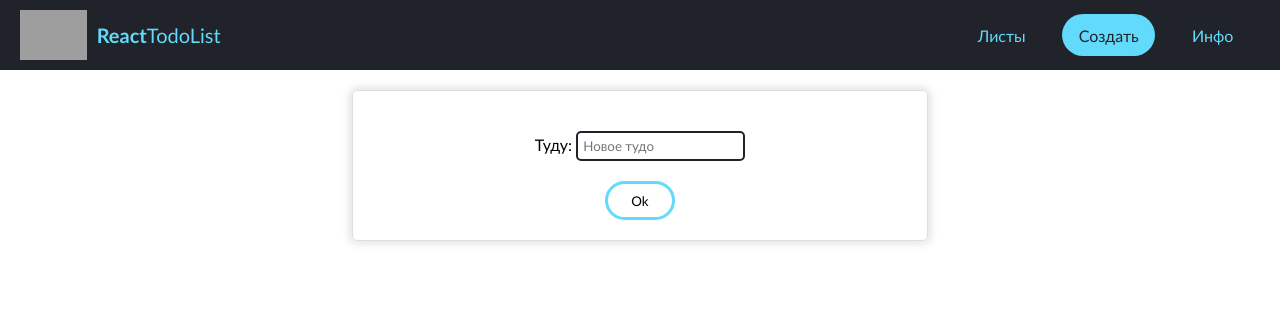
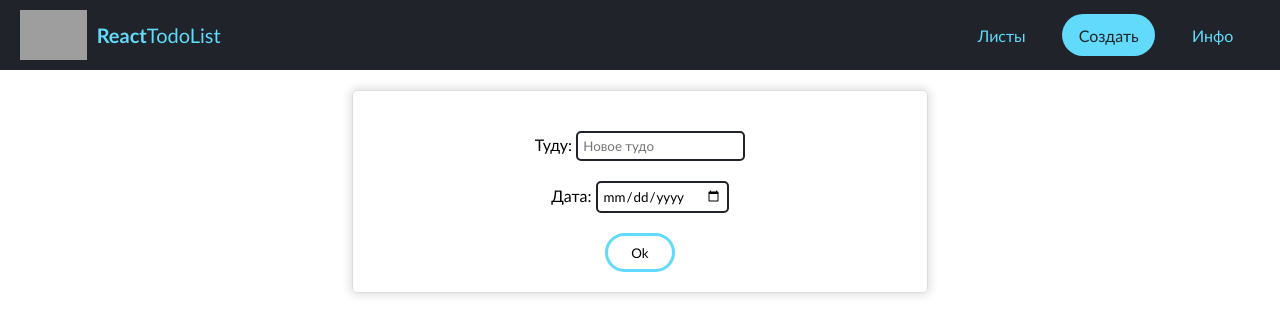
Before and after one commit to urunov-fedya/todos, a React (Create React App) app: page /new in a window 1280 px wide. Shown: the top 334 px of the page. Built offline with nearby package versions, Linux system fonts and the light colour scheme; grey boxes are pictures that could not be loaded.

Commit message:
new feature date

```diff
--- a/src/components/layouts/NewTodo/NewTodo.js
+++ b/src/components/layouts/NewTodo/NewTodo.js
@@ -41,6 +41,16 @@ export default function NewTodo() {
                         placeholder="Новое тудо"/>
                 </div>
                 <div className="input__item">
+                    <label htmlFor="date">Дата: </label>
+                    <input
+                        type="date"
+                        id="date"
+                        name="date"
+                        value={todo.date || ""}
+                        onInput={handleChancge}
+                        placeholder="Новое тудо"/>
+                </div>
+                <div className="input__item">
                     <button>Ok</button>
                 </div>
             </form>
--- a/src/components/layouts/TodoItem/TodoItem.js
+++ b/src/components/layouts/TodoItem/TodoItem.js
@@ -8,7 +8,7 @@ export default function TodoItem({todo, index}) {
     const state = useSelector(state => state, shallowEqual);
 
     const dispatch = useDispatch();
-    const {name} = todo;
+    const {name, date} = todo;
 
     const handleDone = () => {
         dispatch(done(todo.id));
@@ -36,6 +36,9 @@ export default function TodoItem({todo, index}) {
                         id={`check-${todo.id}`}/>
                     <div className="todo__name">{name}</div>
                 </div>
+                <div className="todo__date">
+                    {date}
+                </div>
                 <button
                     className="todo__remove"
                     onClick={handleRemove}>
--- a/src/store/reducers/index.js
+++ b/src/store/reducers/index.js
@@ -8,6 +8,7 @@ import {
 const emty = {
     id: Date.now(),
     name: '',
+    date: '',
     done: false
 };
 
```
Also changed, not shown: 1 other file (tests, documents, lock files or other folders).
